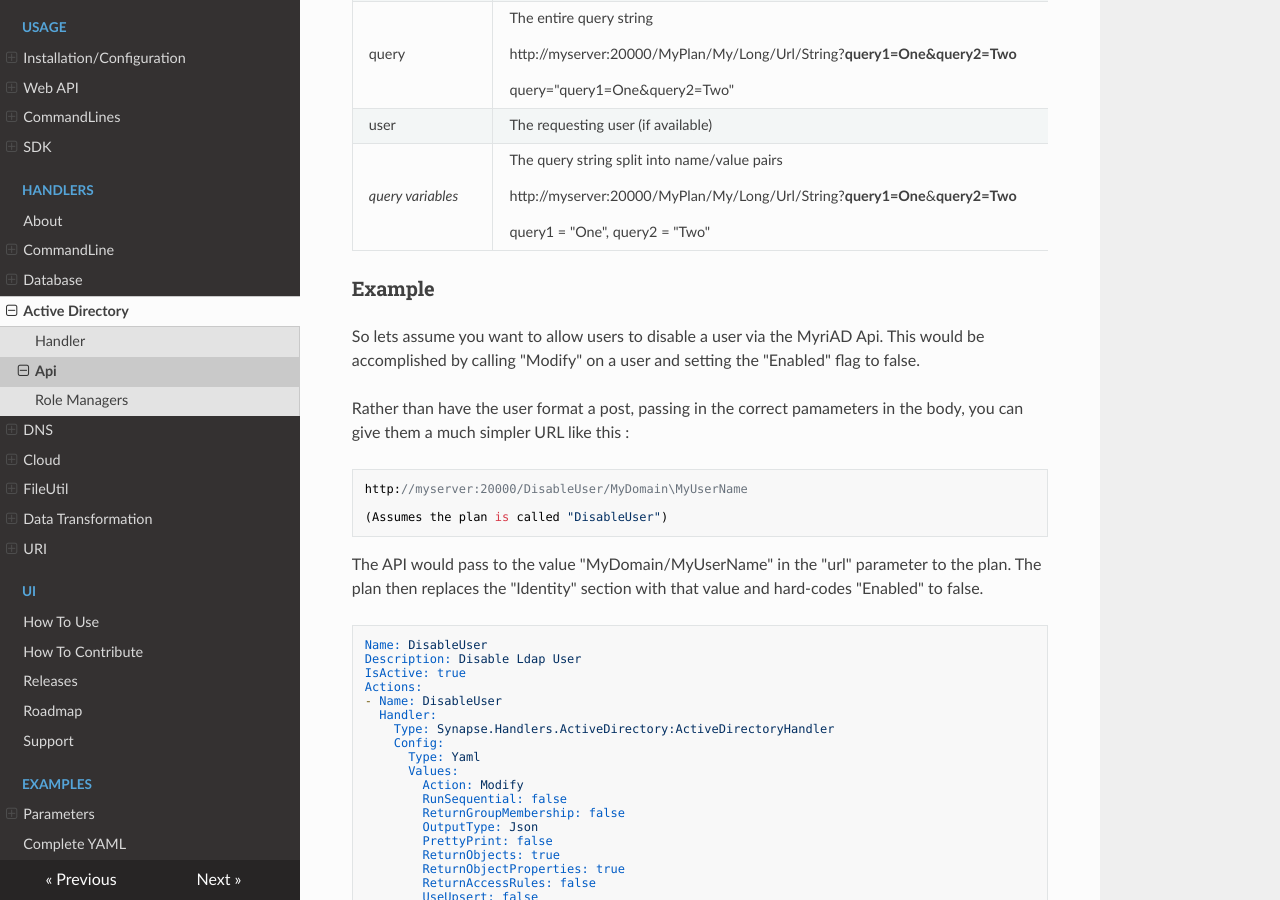
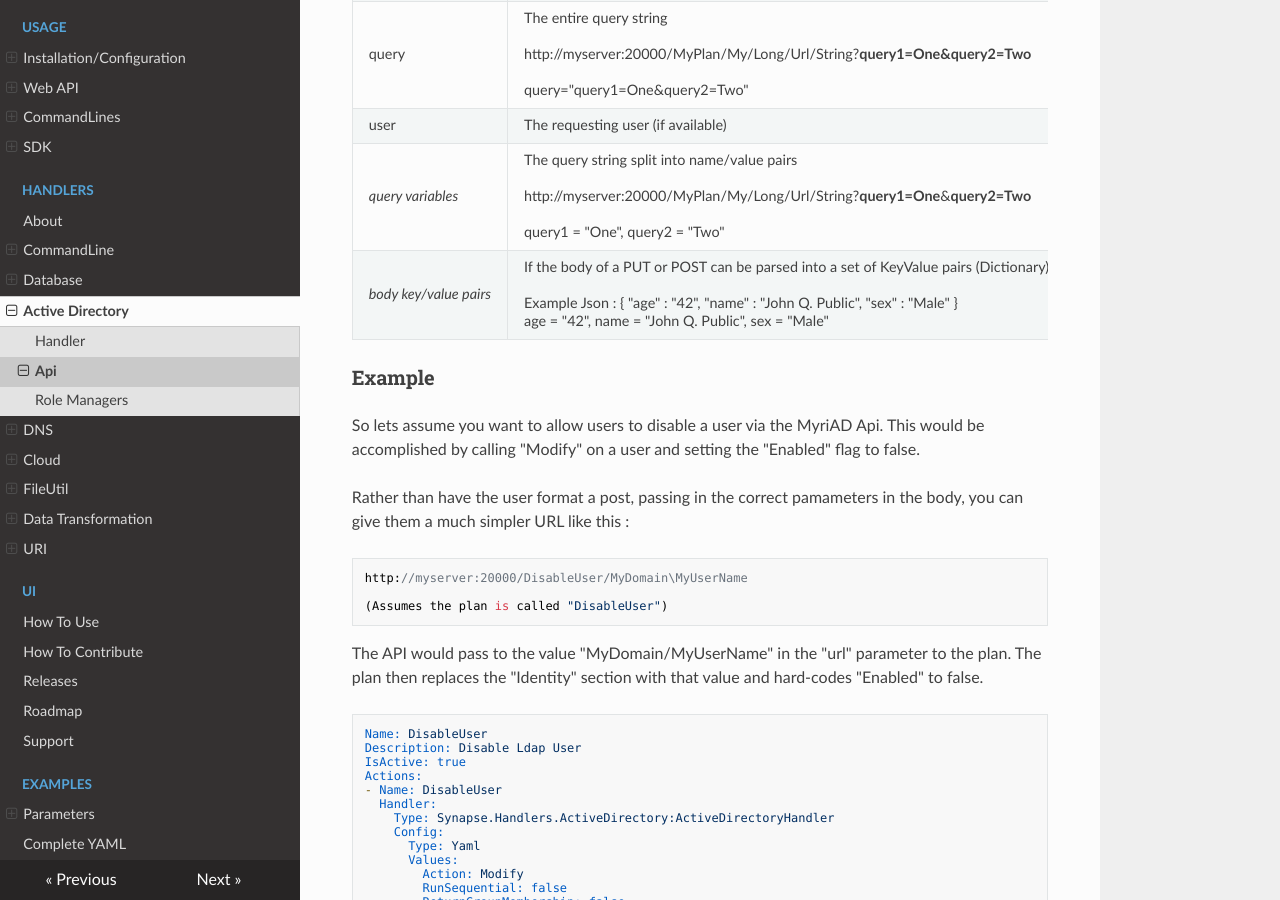
Before and after one commit to SynapseProject/synapse.docs, an MkDocs documentation site: the page built from docs/handlers/ad/api.md, in a window 1280 px wide and 900 px high, scrolled down 25871 px. Built offline with MkDocs 1.6.1, drawn with Linux system fonts in a browser that asks for light colours; nearby versions of some CDN libraries; old or Windows-style settings are respelled for this version of MkDocs.

Commit message:
Documented body-parsing of Custom Plan exectuion.

```diff
--- a/docs/handlers/ad/api.md
+++ b/docs/handlers/ad/api.md
@@ -1338,7 +1338,7 @@ The plan can be any Synapse plan and is not limited to only calling the ActiveDi
 |query|The entire query string<br/><br/>http://myserver:20000/MyPlan/My/Long/Url/String?<b>query1=One&query2=Two</b><br/><br/>query="query1=One&query2=Two"
 |user|The requesting user (if available)
 |<i>query variables</I>|The query string split into name/value pairs<br/><br/>http://myserver:20000/MyPlan/My/Long/Url/String?<b>query1=One</b>&<b>query2=Two</b><br/><br/>query1 = "One", query2 = "Two"
-
+|<i>body key/value pairs</i>|If the body of a PUT or POST can be parsed into a set of KeyValue pairs (Dictionary<string, string>) then each key and value will be passed into dynamic parameters in much the same way the query string is parsed<br/><br/>Example Json : { "age" : "42", "name" : "John Q. Public", "sex" : "Male" }<br/>age = "42", name = "John Q. Public", sex = "Male"
 
 ### Example
 
```
